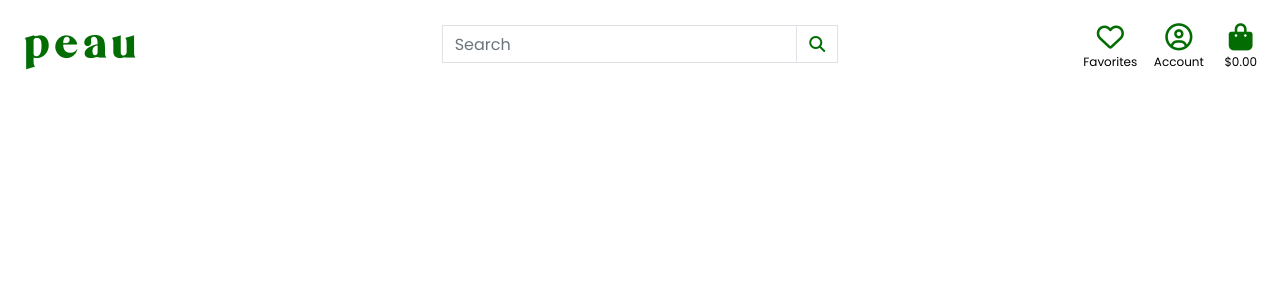
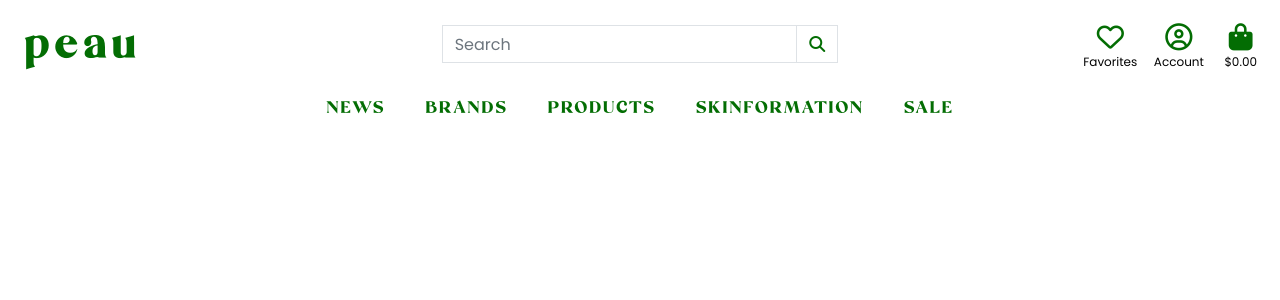
Before and after one commit to Code-Institute-Submissions/peau-beauty-project, a Django app: page / in a window 1280 px wide. Shown: the top 300 px of the page. Run offline with Django 3.2, Linux system fonts and the light colour scheme; some libraries are stand-ins or nearby versions.

Commit message:
Extend base template with main navigation and mobile navigation includes

```diff
--- a/templates/base.html
+++ b/templates/base.html
@@ -115,6 +115,12 @@
                 </ul>
             </div>
         </div>
+        <div class="row bg-white">
+            <nav class="nav-bar navbar-expand-md w-100">
+                {% include 'includes/mobile-top-nav.html' %}
+                {% include 'includes/main-nav.html' %}
+            </nav>
+        </div>
     </header>
 
 
--- /dev/null
+++ b/templates/includes/main-nav.html
@@ -0,0 +1,44 @@
+<div class="collapse navbar-collapse" id="main-nav">
+    <ul class="navbar-nav w-auto mx-auto">
+        <li class="nav-item dropdown">
+            <a class="logo-font font-weight-bold nav-link text-black" href="#" id="all-products-link">
+                <h5 class="text-uppercase">news</h5>
+            </a>
+        </li>
+        <li class="nav-item dropdown">
+            <a class="logo-font font-weight-bold nav-link text-black" href="#" id="clothing-link" data-toggle="dropdown" aria-haspopup="true" aria-expanded="false">
+                <h5 class="text-uppercase">brands</h5>
+            </a>
+            <div class="dropdown-menu border-0" aria-labelledby="clothing-link">
+                <a href="#" class="dropdown-item medium"><strong>#</strong></a>
+            </div>
+        </li>
+
+        <li class="nav-item dropdown">
+            <a class="logo-font font-weight-bold nav-link text-black" href="#" id="homeware-link" data-toggle="dropdown" aria-haspopup="true" aria-expanded="false">
+                <h5 class="text-uppercase">products</h5>
+            </a>
+            <div class="dropdown-menu border-0" aria-labelledby="homeware-link">
+                <a href="#" class="dropdown-item medium"><strong>Cleanser</strong></a>
+                <a href="#" class="dropdown-item medium"><strong>Toner</strong></a>
+                <a href="#" class="dropdown-item medium"><strong>Exfoliant</strong></a>
+                <a href="#" class="dropdown-item medium"><strong>Serum</strong></a>
+                <a href="#" class="dropdown-item medium"><strong>Eye cream</strong></a>
+                <a href="#" class="dropdown-item medium"><strong>Sunscreen</strong></a>
+            </div>
+        </li>
+        <li class="nav-item">
+            <a class="logo-font font-weight-bold nav-link text-black" href="#">
+                <h5 class="text-uppercase">Skinformation</h5>
+            </a>
+        </li>
+        <li class="nav-item dropdown">
+            <a class="logo-font font-weight-bold nav-link text-black" href="#" id="specials-link" data-toggle="dropdown" aria-haspopup="true" aria-expanded="false">
+                <h5 class="text-uppercase">Sale</h5>
+            </a>
+            <div class="dropdown-menu border-0" aria-labelledby="specials-link">
+                <a href="#" class="dropdown-item medium"><strong>#</strong></a>
+            </div>
+        </li>
+    </ul>
+</div>
--- /dev/null
+++ b/templates/includes/mobile-top-nav.html
@@ -0,0 +1,96 @@
+<div class="row">
+    <div class="col-12 text-center d-block d-md-none">
+        <li class="list-inline-item">
+            <!-- Logo -->
+            <div class="navbar d-block d-md-none">
+                <a href="{% url 'home' %}" id="logo">peau</a>
+            </div>
+        </li>
+    </div>
+</div>
+<div c
+lass="row">
+    <div class="col-12 d-flex justify-content-center pl-3 pr-3">
+        <li class="list-inline-item dropdown pr-3">
+            <!-- Favorites -->
+            <a class="text-black d-block d-md-none pt-1" href="#" id="user-options" data-toggle="dropdown" aria-haspopup="true" aria-expanded="false">
+                <div class="text-center">
+                    <div>
+                        <i class="fa-regular fa-heart navigation-icons-mobile"></i>
+                    </div>
+                    <p class="my-0 small">Favorites</p>
+                </div>
+            </a>
+        </li>
+        <li class="list-inline-item dropdown pr-3">
+            <!-- Account -->
+            <a class="text-black d-block d-md-none pt-1" href="#" id="user-options" data-toggle="dropdown" aria-haspopup="true" aria-expanded="false">
+                <div class="text-center">
+                    <div>
+                        <i class="fa-regular fa-circle-user navigation-icons-mobile"></i>
+                    </div>
+                    <p class="my-0 small">Account</p>
+                </div>
+            </a>
+            <div class="dropdown-menu border-0" aria-labelledby="user-options">
+                {% if request.user.is_authenticated %}
+                    {% if request.user.is_superuser %}
+                        <a href="" class="dropdown-item medium">Product Management</a>
+                    {% endif %}
+                    <a href="" class="dropdown-item medium">My Profile</a>
+                    <a href="{% url 'account_logout' %}" class="dropdown-item medium">Logout</a>
+                {% else %}
+                    <a href="{% url 'account_signup' %}" class="dropdown-item medium">Register</a>
+                    <a href="{% url 'account_login' %}" class="dropdown-item medium">Login</a>
+                {% endif %}
+            </div>
+        </li>
+        <li class="list-inline-item pr-3">
+            <!-- Shopping bag -->
+            <a class="{% if grand_total %}text-info font-weight-bold{% else %}text-black{% endif %} d-block d-md-none pt-1 mobile-nav-item" href="">
+                <div class="text-center">
+                    <div>
+                        <i class="fa-solid fa-bag-shopping navigation-icons-mobile"></i>
+                    </div>
+                    <p class="my-0 small">
+                        {% if grand_total %}
+                            ${{ grand_total|floatformat:2 }}
+                        {% else %}
+                            $0.00
+                        {% endif %}
+                    </p>
+                </div>
+            </a>
+        </li>
+        <li class="list-inline-item pr-3">
+            <a class="d-block d-md-none pt-1" href="#" id="mobile-search" data-toggle="dropdown" aria-haspopup="true" aria-expanded="false">
+                <div class="text-center">
+                    <div><i class="fas fa-search navigation-icons-mobile"></i></div>
+                    <p class="small">Search</p>
+                </div>
+            </a>
+            <div class="dropdown-menu border-0 w-100 p-3 rounded-0 my-0" id="search-input" aria-labelledby="mobile-search">
+                <form class="form" method="GET" action="">
+                    <div class="input-group w-100">
+                        <input class="form-control border border-black rounded-0" type="text" name="q" placeholder="What are you looking for?">
+                        <div class="input-group-append">
+                            <button class="form-control form-control btn btn-black border border-black rounded-0" type="submit">
+                                <span class="icon">
+                                    <i class="fas fa-search" style="color: #036d03;"></i>
+                                </span>
+                            </button>
+                        </div>
+                    </div>
+                </form>
+            </div>
+        </li>
+        <li class="list-inline-item">
+            <div class="d-block d-md-none pt-2">
+                <button class="navbar-toggler" type="button" data-toggle="collapse"
+                    data-target="#main-nav" aria-controls="main-nav" aria-expanded="false" aria-label="Toggle navigation">
+                    <i class="fas fa-bars navigation-icons"></i>
+                </button>
+            </div>
+        </li>
+    </div>
+</div>
```
